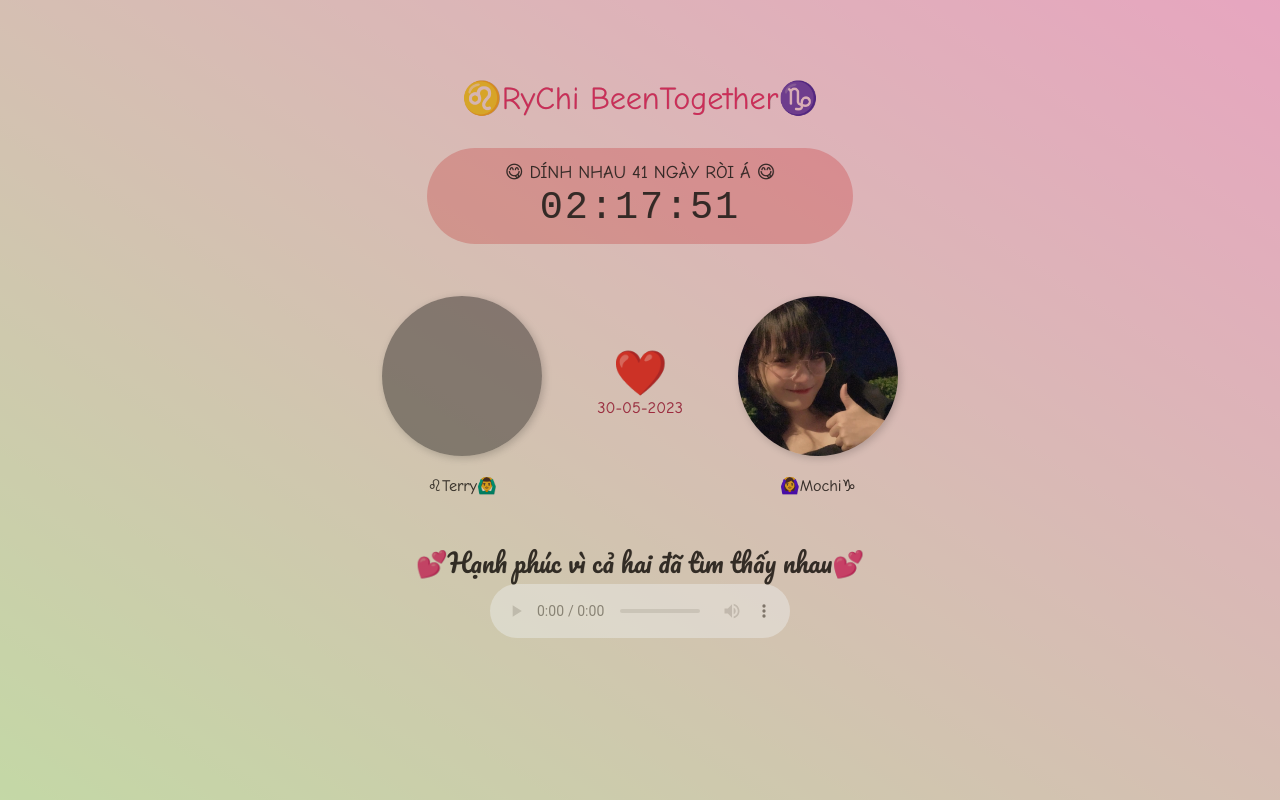
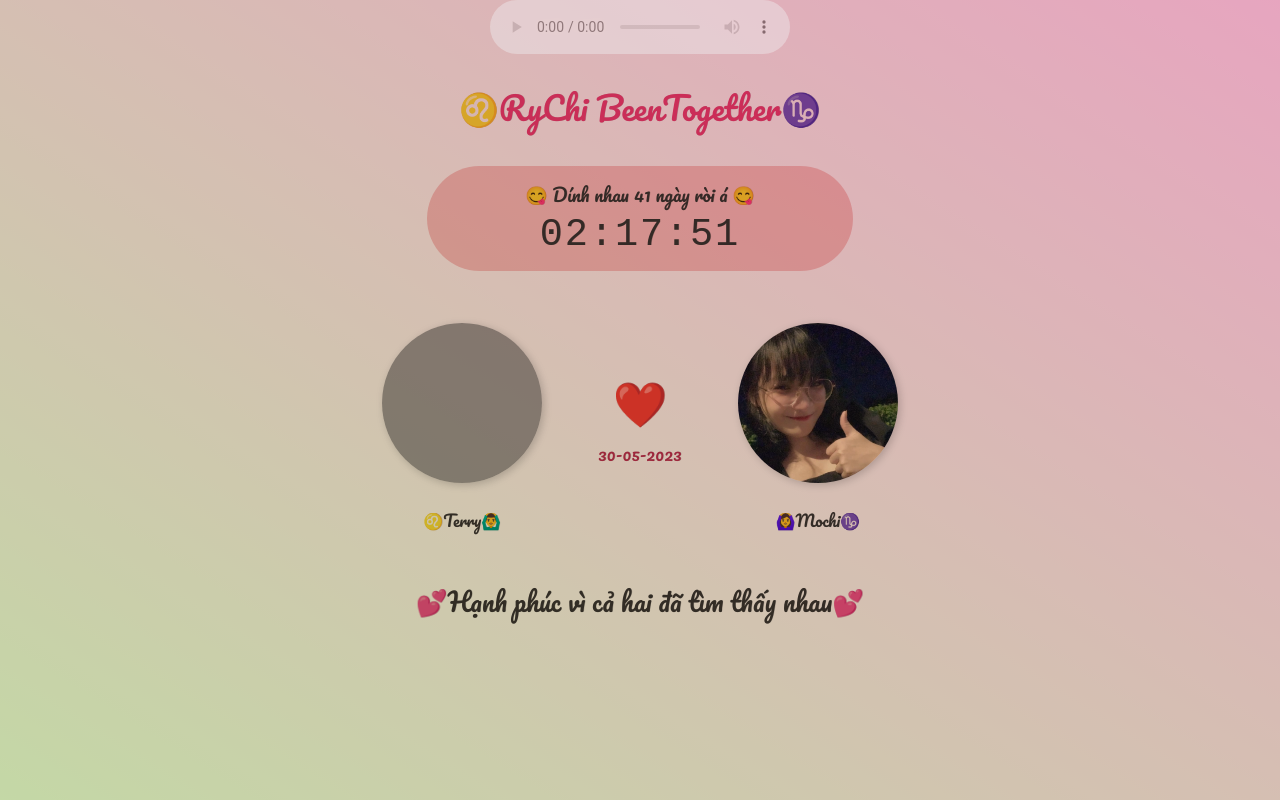
Before and after one commit to RyChi3005/BeenTogether, a plain HTML site: page index.html in a window 1280 px wide. Drawn offline with Linux system fonts and the light colour scheme; grey boxes are pictures that could not be loaded.

Commit message:
Update by seterry

```diff
--- a/app.js
+++ b/app.js
@@ -6,7 +6,7 @@ document.addEventListener('DOMContentLoaded', function(){
 
       document.querySelector("anni").textContent = `${(yourDate.getDate()>9)?yourDate.getDate():"0"+yourDate.getDate()}-${(yourDate.getMonth()>8)?(yourDate.getMonth()+1):"0"+(yourDate.getMonth()+1)}-${yourDate.getFullYear()}`;
 
-      document.querySelector("date").textContent = "😋 DÍNH NHAU " + Math.floor( Math.floor((new Date() - yourDate) / 1000) / 60 / 60 / 24)+" NGÀY RÒI Á 😋";
+      document.querySelector("date").textContent = "😋 Dính nhau " + Math.floor( Math.floor((new Date() - yourDate) / 1000) / 60 / 60 / 24)+" ngày ròi á 😋";
 
       function olock() {
             var today = new Date(),
--- a/style.css
+++ b/style.css
@@ -8,7 +8,7 @@ img {max-width: 100%;}
 
 body {
       display: grid;
-      font-family: "Comic Sans MS", cursive;
+      font-family: "Pacifico";
       grid-template-columns: repeat(12, 1fr);
       grid-auto-rows: minmax(auto, auto);
       color: #3d3935;
@@ -128,7 +128,7 @@ footer {
       opacity: .4;
       left: 50%;
       transform: translateX(-50%);
-      top: 73%;
+      top: calc(50% - 50vh);
 }
 
 #mask {
```
